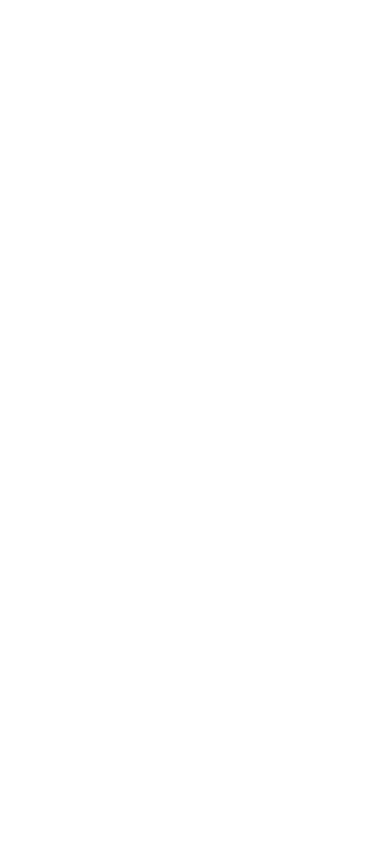
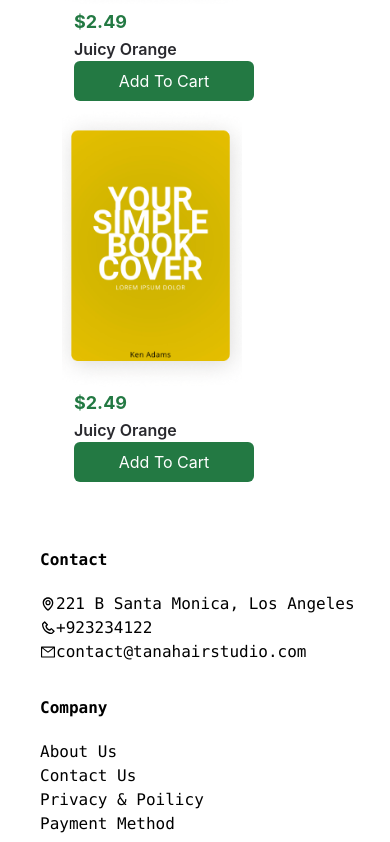
Before and after one commit to mike489/Book_Store_project, a React (Create React App) app: page /Search in a window 390 px wide. Shown: the part 1983-2825 px from the top of the page. Before the commit the page ends 1997 px from the top, so only its background shows below. Built offline with nearby package versions, Linux system fonts and the light colour scheme; the HTML template or start-up script is replaced by a standard one.

Commit message:
Fix: Make The Search Page responsive

```diff
--- a/src/pages/Search.jsx
+++ b/src/pages/Search.jsx
@@ -2,12 +2,13 @@
 import BookCard from "../components/BookCard";
 import CategoryCard from "../components/CategoryCard";
 import { categories, books } from "../TempData";
+import Footer from "../components/Footer";
 
 const search = () => {
   return (
     <div className=" bg-white">
-      <div className=" grid grid-cols-6 bg-white  m-[50px] gap-2 ">
-        <div className=" col-span-2 max-h-[510px] w-full border-[1px]  bg-white">
+      <div className=" grid grid-cols-1 md:grid-cols-6 bg-white  m-[50px] gap-2 ">
+        <div className=" col-span-1 md:col-span-2 max-h-[510px] w-full border-[1px]  bg-white">
           {categories.map((category, index) => (
             <CategoryCard
               key={index}
@@ -16,7 +17,7 @@
             />
           ))}
         </div>
-        <div className=" col-span-4 w-full   ">
+        <div className=" col-span-1 md:col-span-4 w-full   ">
           <div className=" flex gap-2  flex-wrap ml-3">
             {books.map((book) => (
               <BookCard
@@ -29,6 +30,7 @@
           </div>
         </div>
       </div>
+      <Footer/>
     </div>
   );
 };
```
